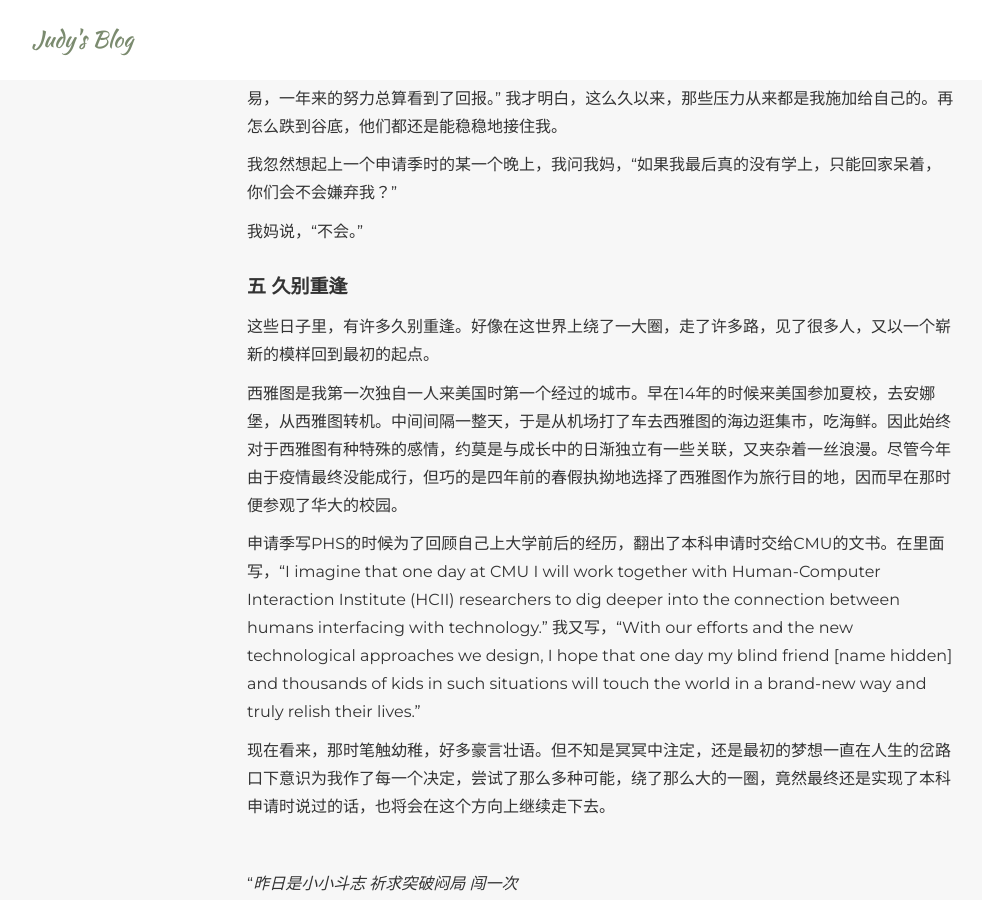
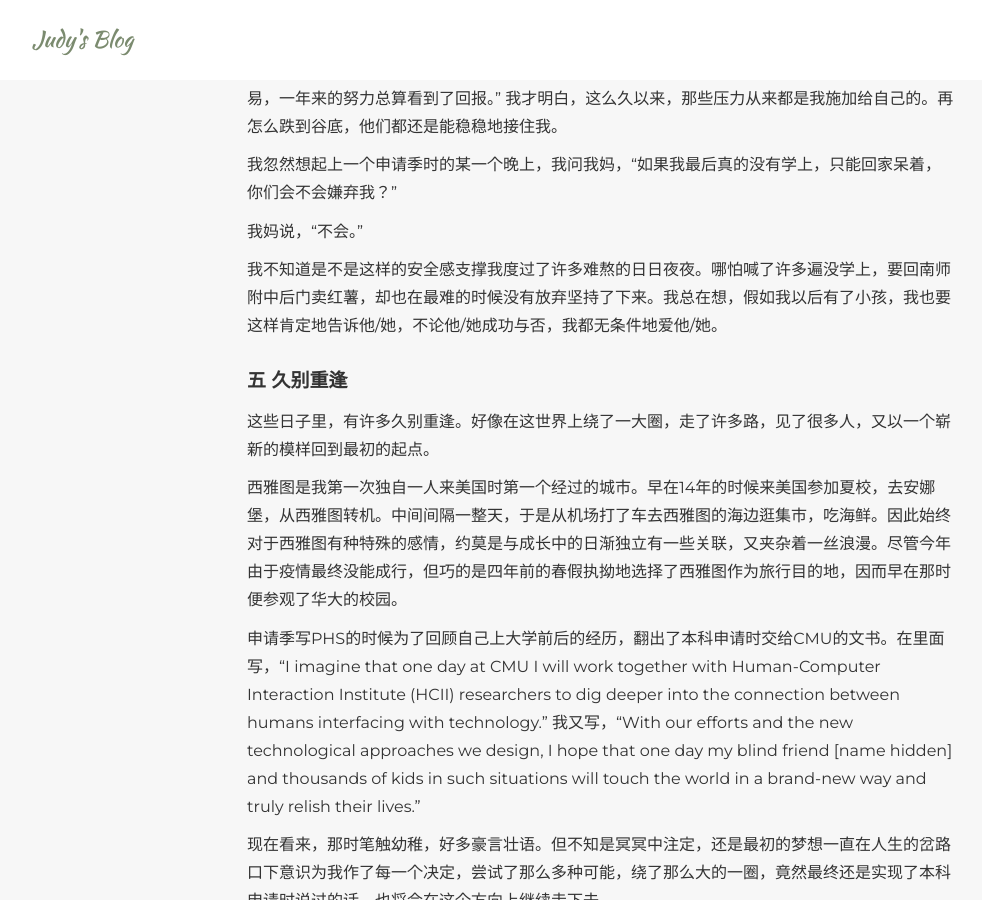
Before and after one commit to judykong97/judykong97.github.io, a Jekyll site: the page built from _posts/blog/2020-03-14-lu.markdown, in a window 1280 px wide and 900 px high, scrolled down 5452 px. Shown: the whole window, without its empty margins (38-1020 px from the left). Built offline with Jekyll 4.4.1, drawn with Linux system fonts in a browser that asks for light colours; some web fonts are replaced.

Commit message:
Added one sentence

```diff
--- a/_posts/blog/2020-03-14-lu.markdown
+++ b/_posts/blog/2020-03-14-lu.markdown
@@ -138,6 +138,8 @@ written: Mar 14, 2020
 
 我妈说，“不会。”
 
+我不知道是不是这样的安全感支撑我度过了许多难熬的日日夜夜。哪怕喊了许多遍没学上，要回南师附中后门卖红薯，却也在最难的时候没有放弃坚持了下来。我总在想，假如我以后有了小孩，我也要这样肯定地告诉他/她，不论他/她成功与否，我都无条件地爱他/她。
+
 <div style="padding-bottom: 10px;"></div>
 
 #### 五 久别重逢
```
